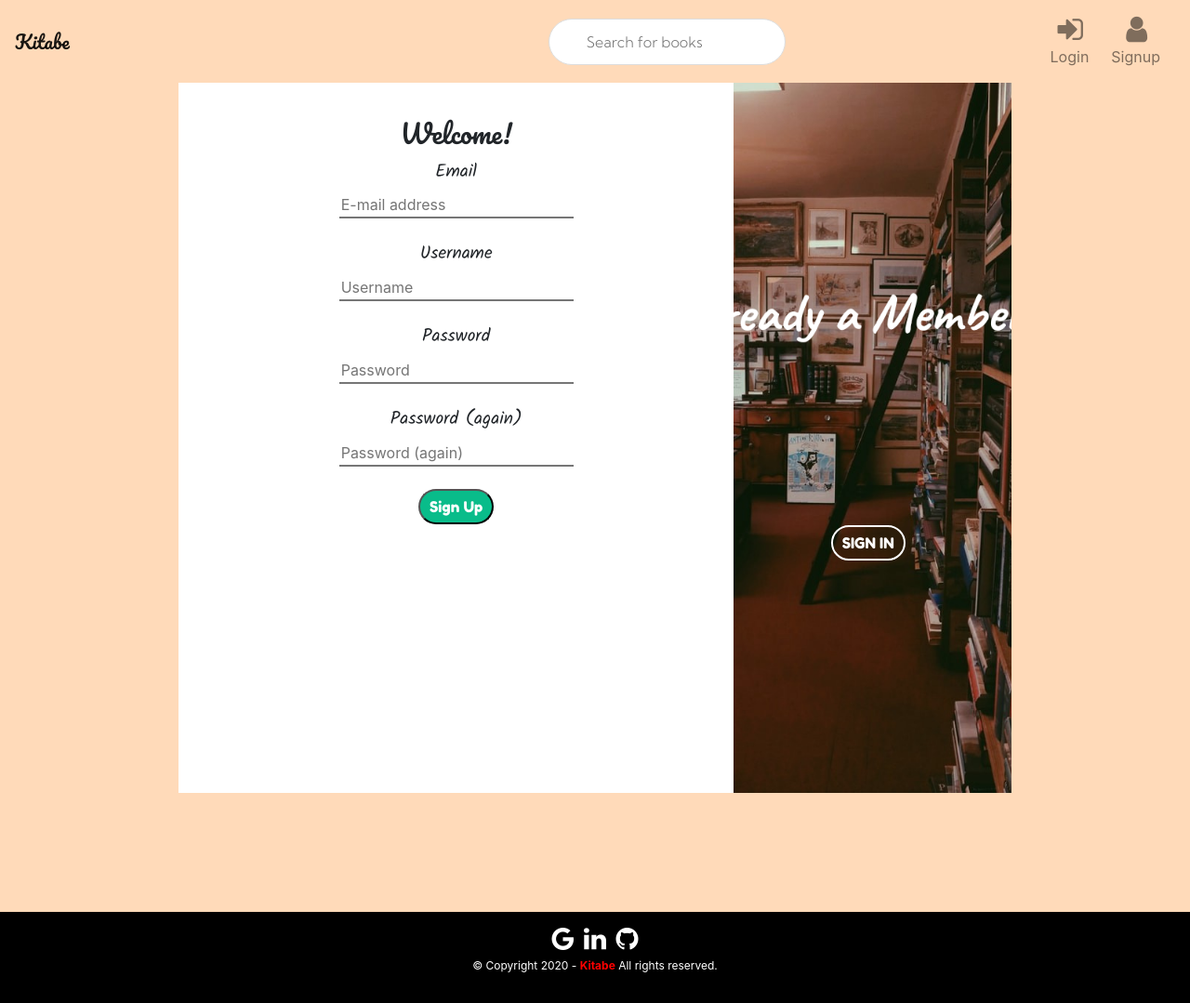
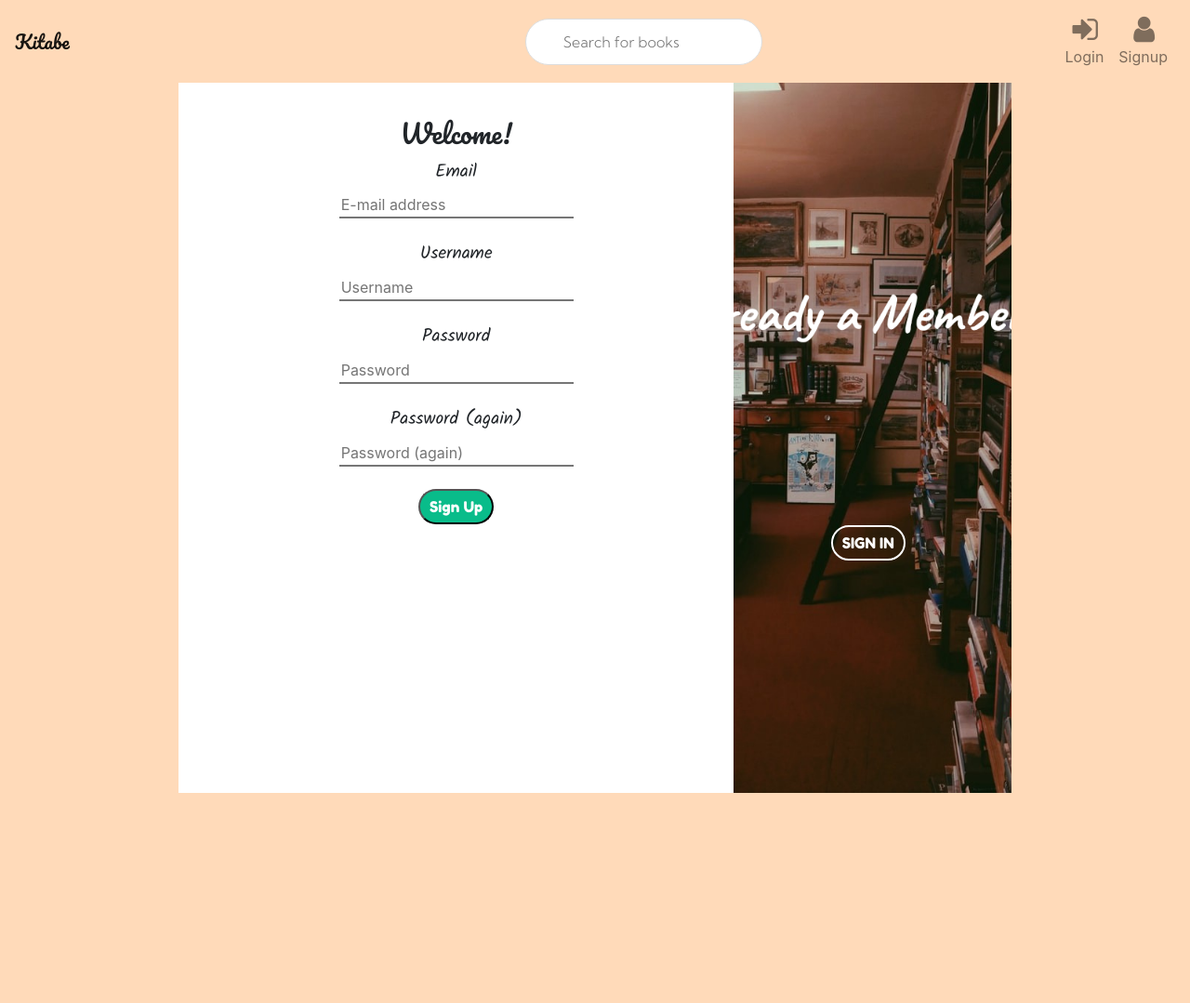
Before and after one commit to cleverpanther/Book_Recommendation_Sys_Hybrid, a Django app: page /accounts/signup/ in a window 1280 px wide. Shown: the whole page at 93% size. After the commit the page ends 853 px from the top, so only its background shows below. Run offline with Django 3.2, Linux system fonts and the light colour scheme; parts of the project's set-up code (start-up, migrations or seed data) failed here and were passed over; some libraries are stand-ins or nearby versions.

Commit message:
Fix Nav links

```diff
--- a/mainapp/helpers.py
+++ b/mainapp/helpers.py
@@ -152,4 +152,6 @@
     print(top_3_cv)
     print(top_6_embed)
     best_bookids = top_3_cv + top_6_embed
+    if len(best_bookids) < 9:
+        best_bookids = best_bookids + cv_bookids[2:(len(9 - len(best_bookids)))]
     return best_bookids
--- a/mainapp/views.py
+++ b/mainapp/views.py
@@ -2,6 +2,7 @@
 from django.contrib.auth.decorators import login_required
 from mainapp.helpers import genre_wise, count_vectorizer_recommendations, get_book_dict, get_rated_bookids, combine_ids, embedding_recommendations
 from mainapp.models import UserRating
+from django.contrib import messages
 
 import pandas as pd
 import random
@@ -54,6 +55,9 @@
     user_ratings = list(UserRating.objects.filter(user=request.user).order_by('-bookrating'))
     random.shuffle(user_ratings)
     best_user_ratings = sorted(user_ratings, key=operator.attrgetter('bookrating'), reverse=True)
+    if len(best_user_ratings) < 4:
+        messages.info(request, 'Please rate atleast 5 books')
+        return redirect('index')
     if best_user_ratings:
         # If one or more book is rated
         bookid = best_user_ratings[0].bookid
--- a/static/mainapp/css/layout.css
+++ b/static/mainapp/css/layout.css
@@ -2,9 +2,13 @@
     body {
         background-color: peachpuff;
         height: 100%;
+        max-width: 100%;
+        overflow-x: hidden
+    }
+    #navbarNav{
+        float: right;
     }
     /* nav bar css */
-
     .navbar-toggler {
         border-color: black;
         background-color: white;
@@ -24,7 +28,7 @@
     }
 
     #searchdropdown {
-        padding-left: 40%;
+        margin-left: 38%;
     }
 
     #searchdropdown #bookName {
@@ -131,8 +135,5 @@
             margin-left: 0%;
             padding-left: 0%;
         }
-        .navbar-nav .nav-link {
-            padding-right: 45%;
-            padding-left: 45%;
-        }
+
     }
--- a/templates/mainapp/layout.html
+++ b/templates/mainapp/layout.html
@@ -5,7 +5,7 @@
 <head>
     <!-- Required meta tags -->
     <meta charset="utf-8">
-    <meta name="viewport" content="width=device-width, initial-scale=1.0">
+    <meta name="viewport" content="width=device-width, initial-scale=1, maximum-scale=1, user-scalable=0"/>
     <!-- fonts -->
     <link href="https://fonts.googleapis.com/css2?family=Sora&display=swap" rel="stylesheet">
     <link href="https://fonts.googleapis.com/css2?family=Pacifico&display=swap" rel="stylesheet">
@@ -46,30 +46,32 @@
                     </div>
                 </div>
                 <!-- End Search Bar -->
-                <button class="navbar-toggler" type="button" data-toggle="collapse" data-target="#navbarNav">
+                <button class="navbar-toggler" type="button" data-toggle="collapse" data-target="#navbarNav"
+                    aria-controls="navbarNav" aria-expanded="false" aria-label="Toggle navigation">
                     <span class="navbar-toggler-icon"></span>
                 </button>
-                <div class="collapse navbar-collapse" id="navbarNav">
-                    <ul class="navbar-nav ml-auto">
+                </button>
+                <div class="collapse navbar-collapse justify-content-end" id="navbarNav">
+                    <ul class="navbar-nav ">
                         {% if user.is_authenticated %}
                         <li class="nav-item">
-                            <a class="nav-link ml-2" href="{% url 'book_recommendations' %}">
+                            <a class="nav-link" href="{% url 'book_recommendations' %}">
                                 <i class="fa fa-book fa-2x ml-3" aria-hidden="true"></i><br>Your Read
                             </a>
                         </li>
                         <li class="nav-item">
-                            <a class="nav-link mr-2" href="{% url 'account_logout' %}">
+                            <a class="nav-link" href="{% url 'account_logout' %}">
                                 <i class="fa fa-sign-in fa-2x ml-3" aria-hidden="true"></i><br>Logout
                             </a>
                         </li>
                         {% else %}
                         <li class="nav-item">
-                            <a class="nav-link mr-2" href="{% url 'account_login' %}">
+                            <a class="nav-link" href="{% url 'account_login' %}">
                                 <i class="fa fa-sign-in fa-2x ml-2" aria-hidden="true"></i><br>Login
                             </a>
                         </li>
                         <li class="nav-item">
-                            <a class="nav-link mr-2" href="{% url 'account_signup' %}">
+                            <a class="nav-link" href="{% url 'account_signup' %}">
                                 <i class="fa fa-user fa-2x ml-3" aria-hidden="true"></i><br>Signup
                             </a>
                         </li>
@@ -79,6 +81,15 @@
             </nav>
         </div>
     </header>
+    <!-- Messages -->
+    {% for message in messages %}
+    <div class="alert {{ message.tags }} alert-dismissible" role="alert">
+        <button type="button" class="close" data-dismiss="alert" aria-label="Close">
+            <span aria-hidden="true">&times;</span>
+        </button>
+        {{ message }}
+    </div>
+    {% endfor %}
     <!-- Bootstrap modal -->
     <div class="modal fade" id="bookModal" tabindex="-1" role="dialog" aria-labelledby="basicModal" aria-hidden="true">
         <div class="modal-dialog">
@@ -129,7 +140,7 @@
                 <a href="https://github.com/Praful932/Book-Recommendation-System"><i class="fa fa-github fa-2x"
                         aria-hidden="true"></i></a>
                 <div class=" copy pt-1">
-                <p class="text-center">&copy; Copyright 2020 - <strong>Kitabe</strong> All rights reserved.</p>
+                    <p class="text-center">&copy; Copyright 2020 - <strong>Kitabe</strong> All rights reserved.</p>
                 </div>
             </div>
         </div>
```
Also changed, not shown: BookRecSystem/settings.py (+9 -0 lines), 1 other file.
